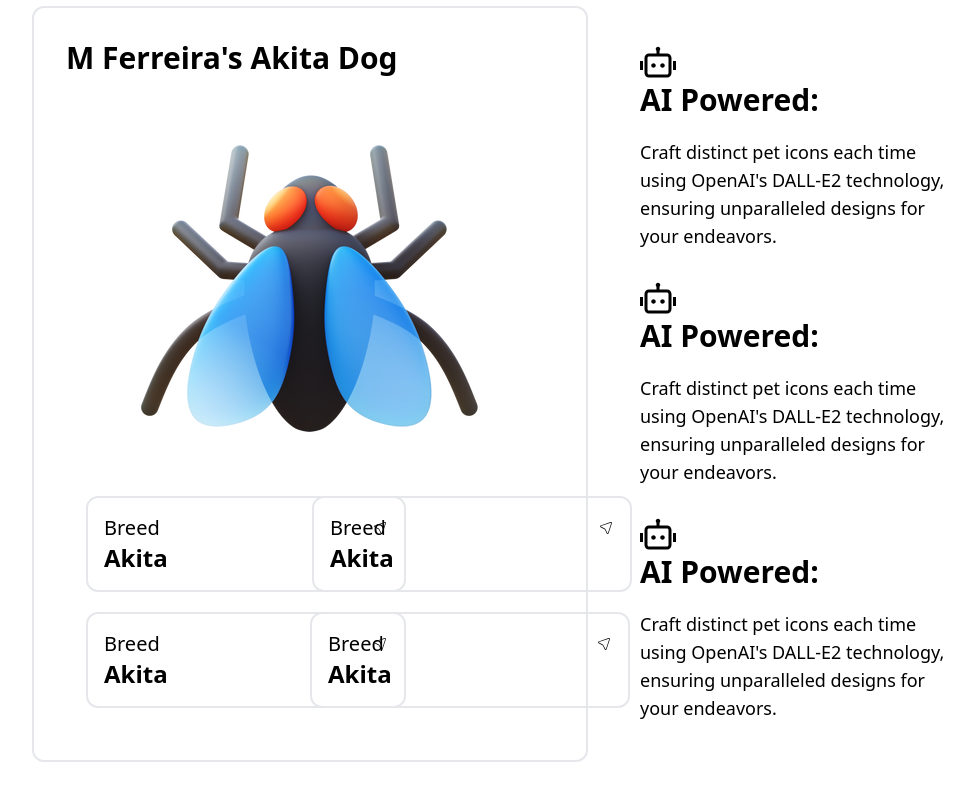
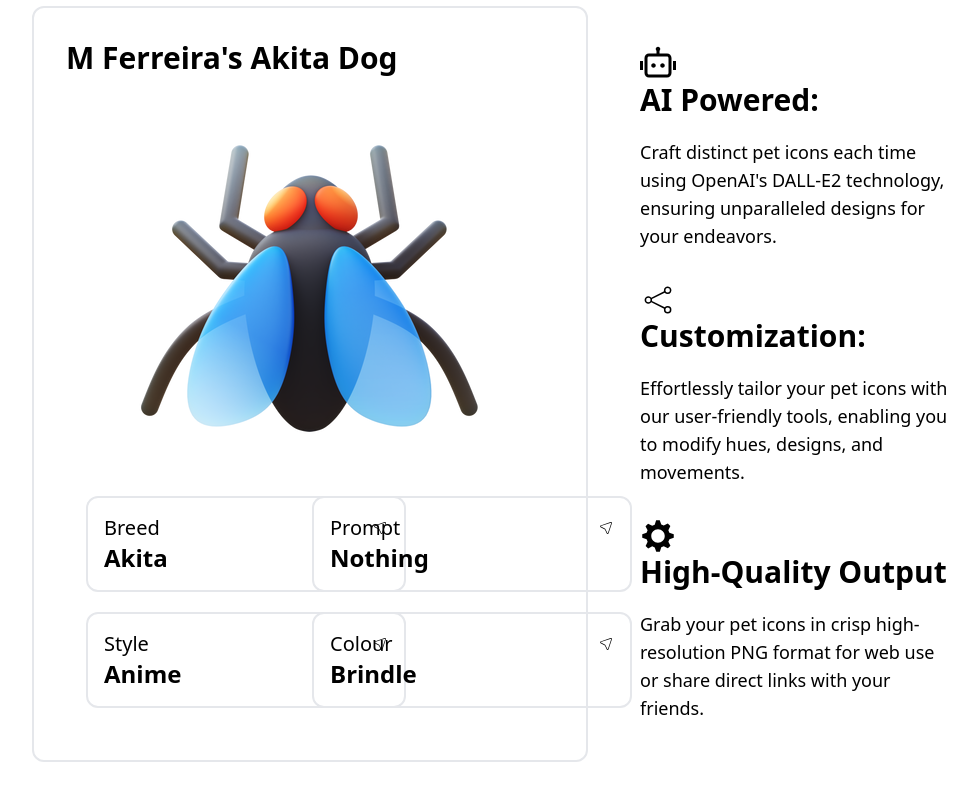
Before and after one commit to DagimAsnake/react-animal, a React (Vite) app: page / in a window 1280 px wide. Shown: the part 1020-1820 px from the top of the page, without its empty margins (168-1145 px from the left). Built offline with nearby package versions, Linux system fonts and the light colour scheme.

Commit message:
finished features

```diff
--- a/src/pages/Features.jsx
+++ b/src/pages/Features.jsx
@@ -2,6 +2,8 @@ import React from 'react'
 import fly from "../assets/fly.png";
 import { CiLocationArrow1 } from "react-icons/ci";
 import { RiRobot2Line } from "react-icons/ri";
+import { GoGear } from "react-icons/go";
+import { CiShare2 } from "react-icons/ci";
 
 const Features = () => {
   return (
@@ -18,57 +20,57 @@ const Features = () => {
                         <div className='grid grid-cols-2 m-5 gap-1'>
                             <div className='w-full md:w-80 p-2 md:p-4  border-2 dark:border-gray-800 rounded-xl'>
                                 <div className='flex justify-between items-center'>
-                                    <p className='text-xl dark:text-white'>Breed</p>
+                                    <p className='text-md md:text-xl dark:text-white'>Breed</p>
                                     <CiLocationArrow1 className='dark:text-white' />
                                 </div>
-                                <p className='text-2xl font-semibold dark:text-white'>Akita</p>
+                                <p className='text-xl md:text-2xl font-semibold dark:text-white'>Akita</p>
                             </div>
 
-                            <div className='w-full md:w-80 p-2 md:p-4 border-2 dark:border-gray-800 rounded-xl'>
+                            <div className='w-full lg:w-80 p-2 md:p-4 border-2 dark:border-gray-800 rounded-xl'>
                                 <div className='flex justify-between items-center'>
-                                    <p className='text-xl dark:text-white'>Breed</p>
+                                    <p className='text-md md:text-xl dark:text-white'>Prompt</p>
                                     <CiLocationArrow1 className='dark:text-white' />
                                 </div>
-                                <p className='text-2xl font-semibold dark:text-white'>Akita</p>
+                                <p className='text-xl md:text-2xl font-semibold dark:text-white'>Nothing</p>
                             </div>
                         </div>
 
-                        <div className='grid grid-cols-2 m-5'>
+                        <div className='grid grid-cols-2 gap-1 m-5'>
                             <div className='w-full md:w-80 p-2 md:p-4 border-2 dark:border-gray-800 rounded-xl'>
                                 <div className='flex justify-between items-center'>
-                                    <p className='text-xl dark:text-white'>Breed</p>
+                                    <p className='text-md md:text-xl dark:text-white'>Style</p>
                                     <CiLocationArrow1 className='dark:text-white' />
                                 </div>
-                                <p className='text-2xl font-semibold dark:text-white'>Akita</p>
+                                <p className='text-xl md:text-2xl font-semibold dark:text-white'>Anime</p>
                             </div>
 
-                            <div className='w-full md:w-80 p-2 md:p-4 border-2 dark:border-gray-800 rounded-xl'>
+                            <div className='w-full lg:w-80 p-2 md:p-4 border-2 dark:border-gray-800 rounded-xl'>
                                 <div className='flex justify-between items-center'>
-                                    <p className='text-xl dark:text-white'>Breed</p>
+                                    <p className='text-md md:text-xl dark:text-white'>Colour</p>
                                     <CiLocationArrow1 className='dark:text-white' />
                                 </div>
-                                <p className='text-2xl font-semibold dark:text-white'>Akita</p>
+                                <p className='text-xl md:text-2xl font-semibold dark:text-white'>Brindle</p>
                             </div>
                         </div>
                     </div>
                 </div>
                 <div className='md:mt-20'>
                     <div>
-                        <RiRobot2Line className='text-4xl dark:text-white' />
+                        <RiRobot2Line className='text-4xl dark:text-white font-bold' />
                         <h1 className='text-3xl font-bold dark:text-white mb-5'>AI Powered:</h1>
                         <p className='text-lg dark:text-white'>Craft distinct pet icons each time using OpenAI's DALL-E2 technology, ensuring unparalleled designs for your endeavors.</p>
                     </div>
 
                     <div className='my-8'>
-                        <RiRobot2Line className='text-4xl dark:text-white' />
-                        <h1 className='text-3xl font-bold dark:text-white mb-5'>AI Powered:</h1>
-                        <p className='text-lg dark:text-white'>Craft distinct pet icons each time using OpenAI's DALL-E2 technology, ensuring unparalleled designs for your endeavors.</p>
+                        <CiShare2 className='text-4xl dark:text-white font-bold' />
+                        <h1 className='text-3xl font-bold dark:text-white mb-5'>Customization:</h1>
+                        <p className='text-lg dark:text-white'>Effortlessly tailor your pet icons with our user-friendly tools, enabling you to modify hues, designs, and movements.</p>
                     </div>
 
                     <div>
-                        <RiRobot2Line className='text-4xl dark:text-white' />
-                        <h1 className='text-3xl font-bold dark:text-white mb-5'>AI Powered:</h1>
-                        <p className='text-lg dark:text-white'>Craft distinct pet icons each time using OpenAI's DALL-E2 technology, ensuring unparalleled designs for your endeavors.</p>
+                        <GoGear className='text-4xl dark:text-white font-bold' />
+                        <h1 className='text-3xl font-bold dark:text-white mb-5'>High-Quality Output</h1>
+                        <p className='text-lg dark:text-white'>Grab your pet icons in crisp high-resolution PNG format for web use or share direct links with your friends.</p>
                     </div>
                 </div>
             </div>
```
